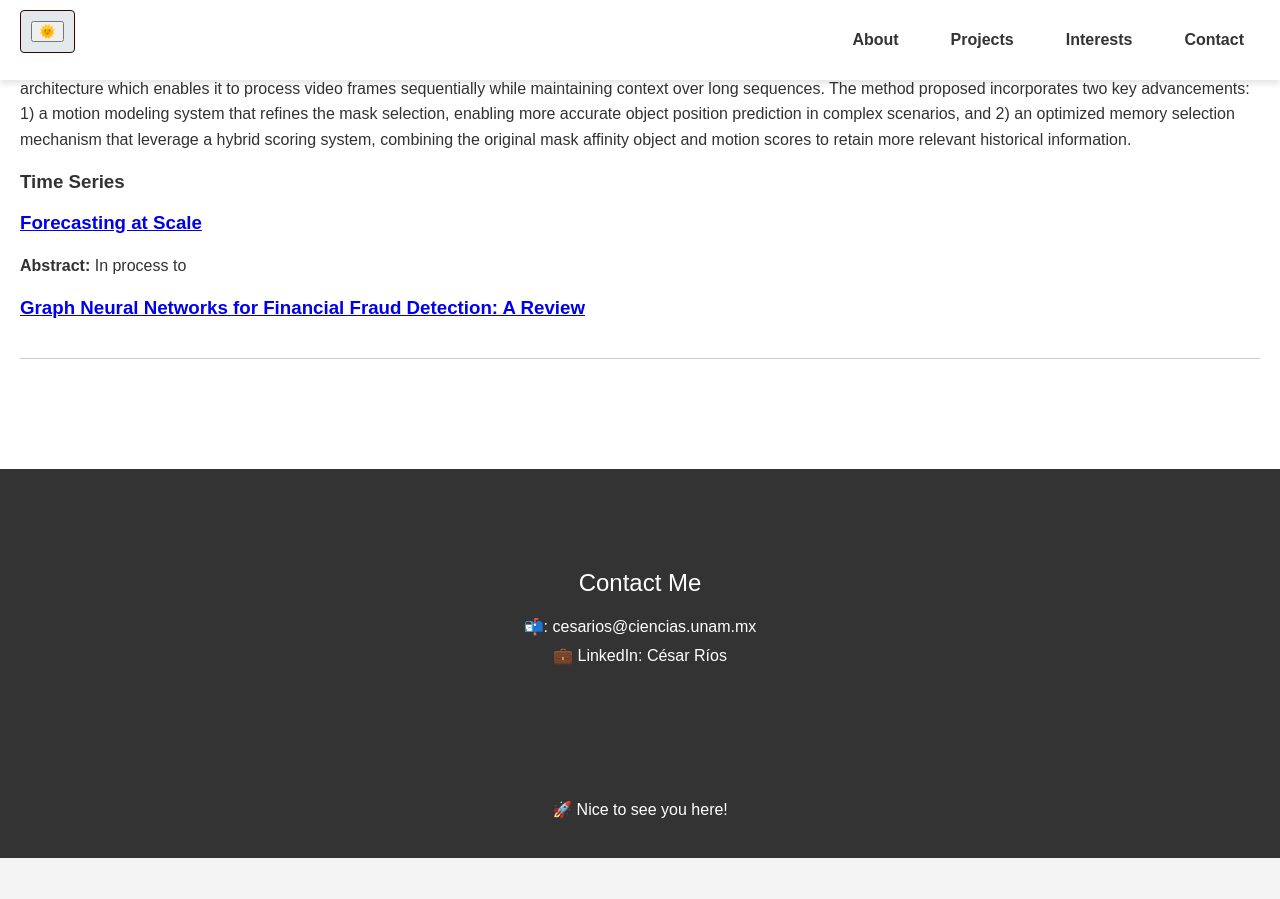
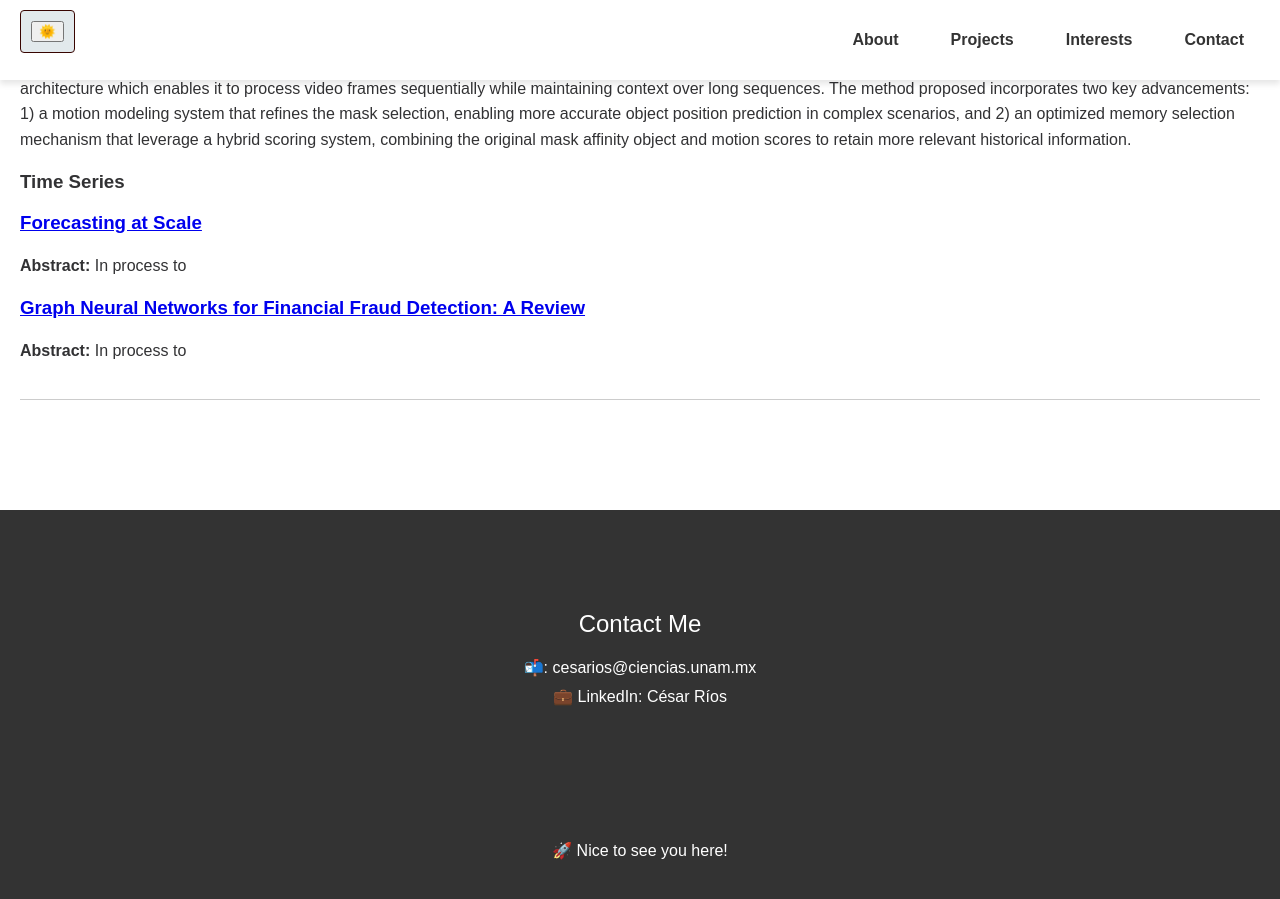
Before and after one commit to Cesarriosd/cesarios, a Jekyll site: the page built from README.md, in a window 1280 px wide and 900 px high, scrolled down 3971 px. Built offline with Jekyll 4.4.1, drawn with Linux system fonts in a browser that asks for light colours; our own code applies the rules of GitHub Pages for plain Markdown files; before the commit the page ends 4829 px from its top, so only the background shows below that.

Commit message:
Update default.html

```diff
--- a/_layouts/default.html
+++ b/_layouts/default.html
@@ -584,6 +584,7 @@ cd<!DOCTYPE html>
             <h3><a href="https://peerj.com/preprints/3190.pdf">Forecasting at Scale</a></h3>
             <p><strong>Abstract:</strong> In process to
             <h3><a href="https://arxiv.org/pdf/2411.05815">Graph Neural Networks for Financial Fraud Detection: A Review</a></h3>
+            <p><strong>Abstract:</strong> In process to
         </div>
         <!--
         <div class="article">
```
